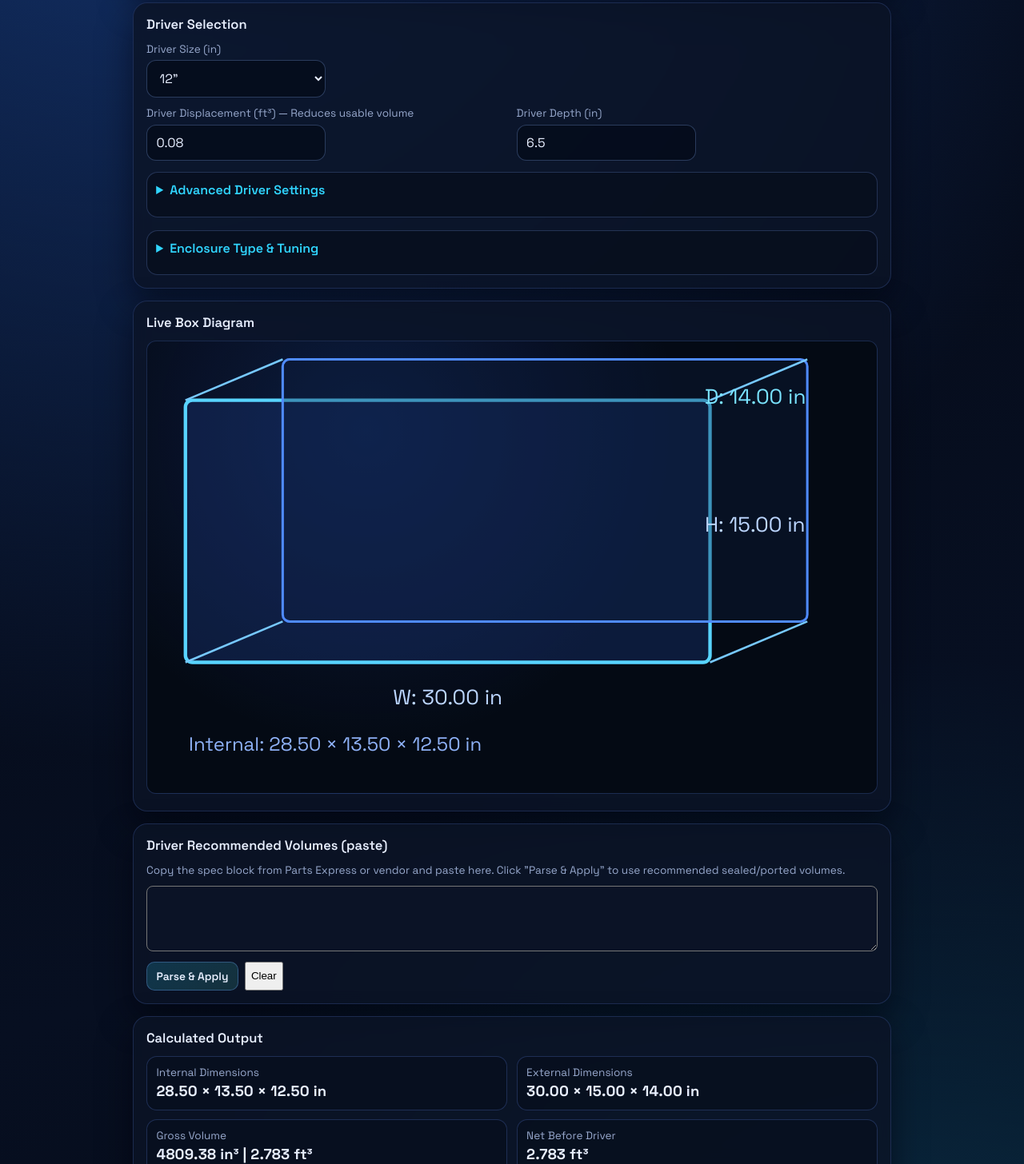
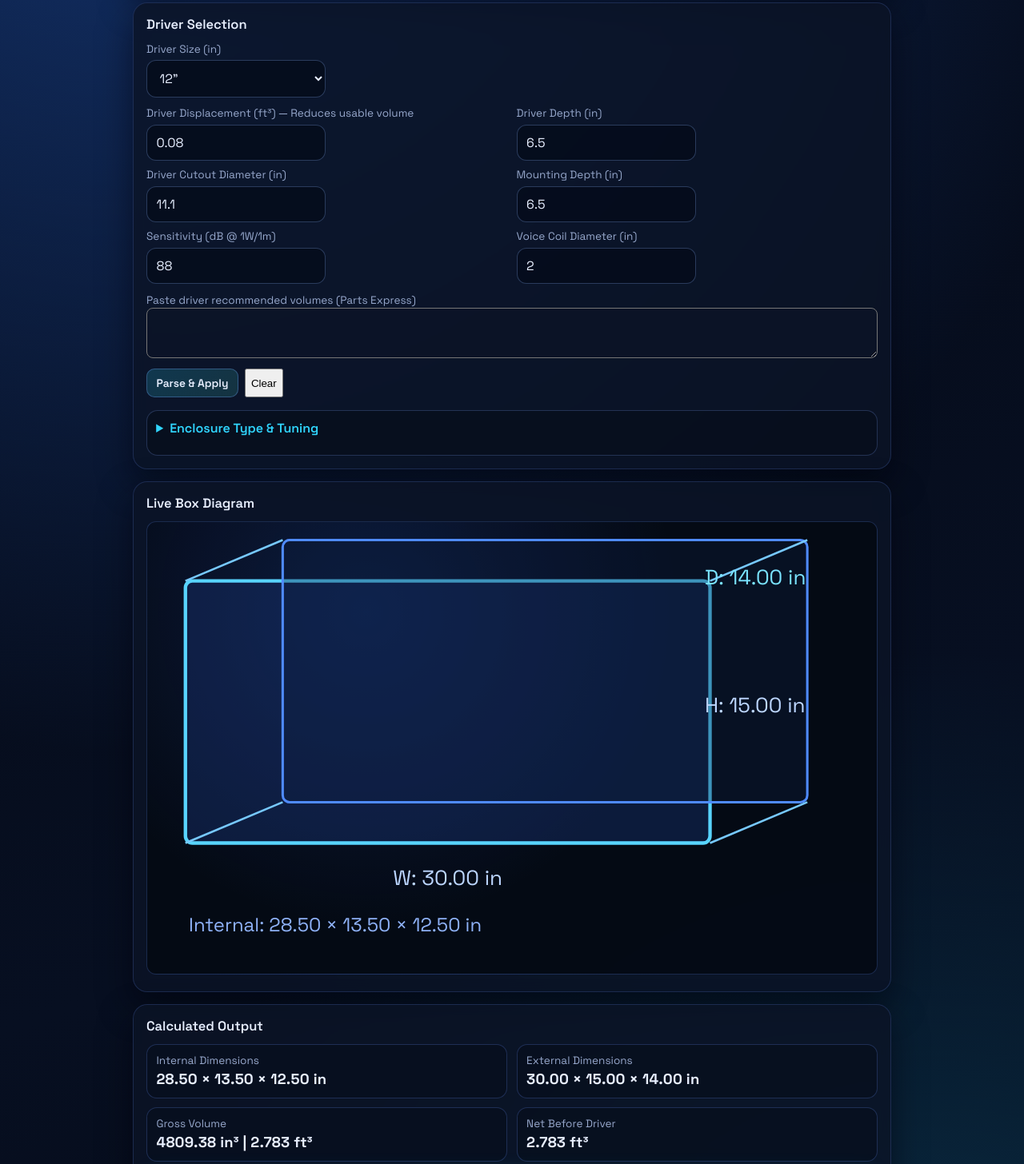
Before and after one commit to np80286/boxBuilder3000, a plain HTML site: page index.html in a window 1280 px wide. Shown: the part 567-2023 px from the top of the page at 80% size. Drawn offline with Linux system fonts and the light colour scheme.

Commit message:
Move driver advanced fields into main Driver Selection; remove duplicate paste section
- Consolidate all driver inputs (cutout, depth, displacement, sensitivity, voice coil, paste area) into Driver Selection
- Remove standalone 'Driver Recommended Volumes' section
- Keep enclosure type/tuning in separate panel beneath driver selection
,explanation:Organize driver inputs into single panel,goal:Simplify driver flow and keep enclosure tuning separate,mode:sync

```diff
--- a/index.html
+++ b/index.html
@@ -71,7 +71,6 @@
             </select>
           </label>
         </div>
-
         <div class="field-grid" style="margin-top: 0.7rem;">
           <label class="field">
             <span>Driver Displacement (ft³) — Reduces usable volume</span>
@@ -83,9 +82,7 @@
           </label>
         </div>
 
-        <details class="advanced-panel" id="advancedPanel">
-          <summary>Advanced Driver Settings</summary>
-          <div class="field-grid">
+        <div class="field-grid" style="margin-top:0.6rem;">
           <label class="field">
             <span>Driver Cutout Diameter (in)</span>
             <input id="driverCutout" type="number" min="0" step="0.01" value="11.1" />
@@ -94,6 +91,9 @@
             <span>Mounting Depth (in)</span>
             <input id="mountingDepth" type="number" min="0" step="0.01" value="6.5" />
           </label>
+        </div>
+
+        <div class="field-grid" style="margin-top:0.6rem;">
           <label class="field">
             <span>Sensitivity (dB @ 1W/1m)</span>
             <input id="driverSensitivity" type="number" min="0" step="0.1" value="88" />
@@ -103,7 +103,17 @@
             <input id="voiceCoilDiameter" type="number" min="0" step="0.25" value="2.0" />
           </label>
         </div>
-        </details>
+
+        <div style="margin-top:0.6rem;">
+          <label class="field" style="display:block;">
+            <span>Paste driver recommended volumes (Parts Express)</span>
+            <textarea id="partsSpecPaste" rows="3" style="width:100%; padding:0.5rem; border-radius:8px; background:var(--panel); color:var(--text);"></textarea>
+          </label>
+          <div style="display:flex; gap:0.5rem; margin-top:0.5rem;">
+            <button id="parsePartsBtn" type="button" class="action-btn">Parse & Apply</button>
+            <button id="clearPartsBtn" type="button" class="ghost-btn">Clear</button>
+          </div>
+        </div>
 
         <details class="advanced-panel" style="margin-top: 1rem;">
           <summary>Enclosure Type & Tuning</summary>
@@ -136,15 +146,7 @@
         ></svg>
       </section>
 
-      <section class="card tab-panel" data-panel="design">
-        <h2>Driver Recommended Volumes (paste)</h2>
-        <p class="section-hint">Copy the spec block from Parts Express or vendor and paste here. Click "Parse & Apply" to use recommended sealed/ported volumes.</p>
-        <textarea id="partsSpecPaste" rows="4" style="width:100%; padding:0.6rem; border-radius:8px; background:var(--panel); color:var(--text);"></textarea>
-        <div style="display:flex; gap:0.5rem; margin-top:0.5rem;">
-          <button id="parsePartsBtn" type="button" class="action-btn">Parse & Apply</button>
-          <button id="clearPartsBtn" type="button" class="ghost-btn">Clear</button>
-        </div>
-      </section>
+
 
       <section class="card outputs sticky-results tab-panel" data-panel="design">
         <h2>Calculated Output</h2>
```
Lines whose indentation alone changed are shown as unchanged.
